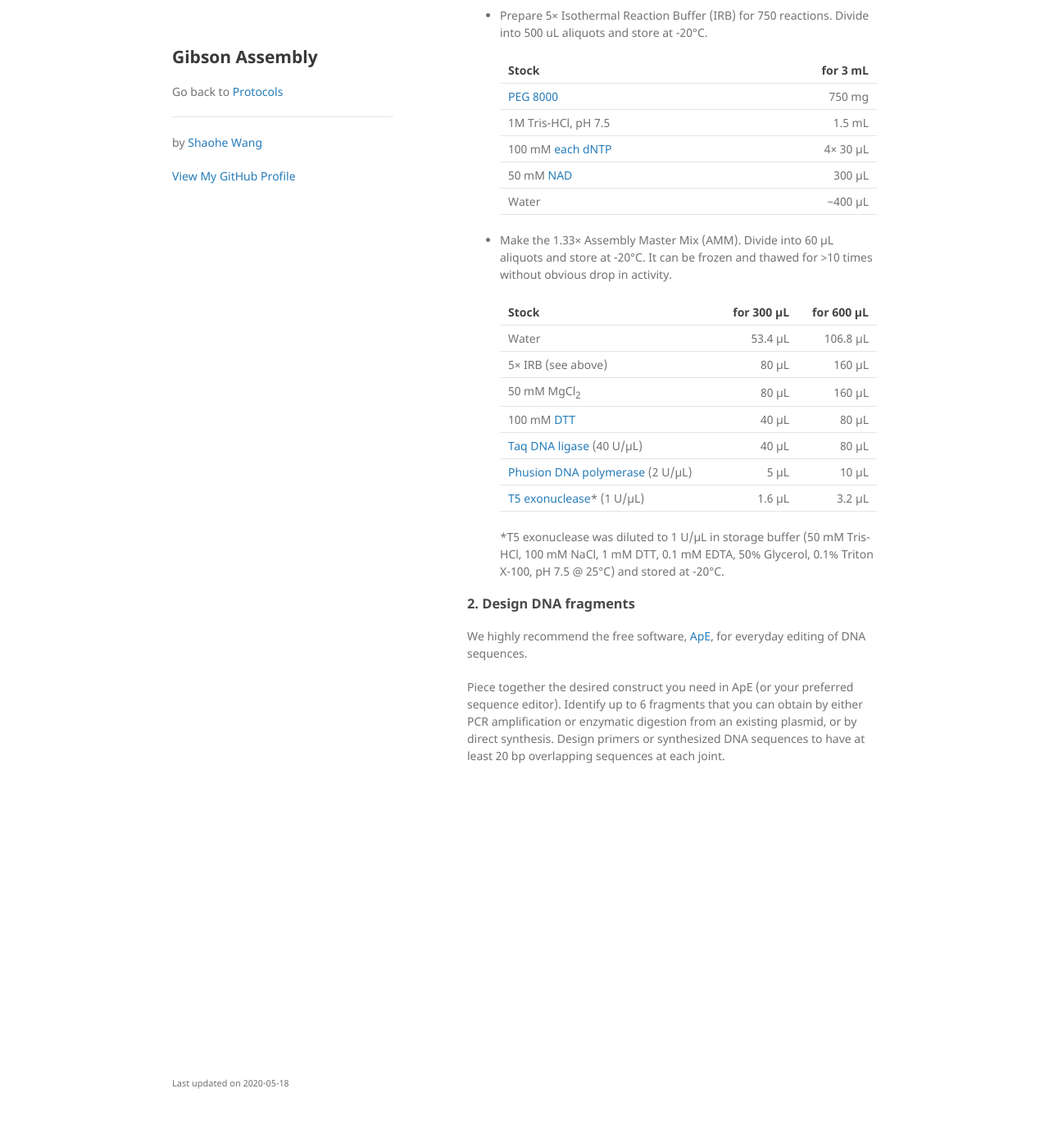
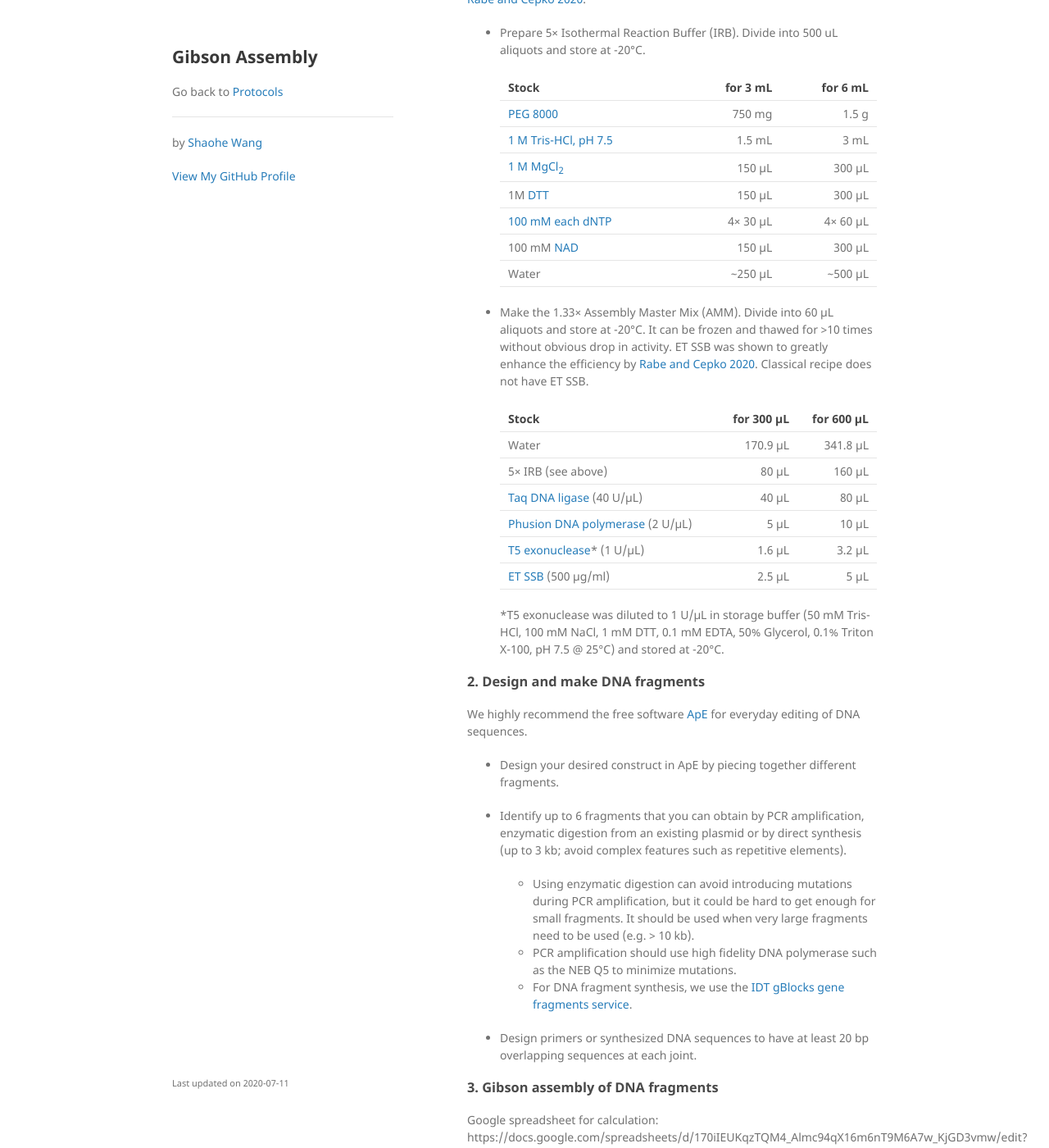
Before and after one commit to snownontrace/snownontrace.github.io, a Jekyll site: the page built from gibson-assembly.md, in a window 1280 px wide and 1400 px high, scrolled down 275 px. Shown: the whole window at 82% size. Built offline with Jekyll 4.4.1, drawn with Linux system fonts in a browser that asks for light colours; before the commit the page ends 1277 px from its top, so only the background shows below that; some of the changed text lies outside the part shown.

Commit message:
updated gibson assembly

```diff
--- a/gibson-assembly.md
+++ b/gibson-assembly.md
@@ -3,41 +3,61 @@ layout: protocols
 title: Gibson Assembly
 author: Shaohe Wang
 author_url: https://scholar.google.com/citations?user=R_-kJV4AAAAJ&hl=en
-date: 2020-05-18
+date: 2020-07-11
 ---
 
 [Gibson Assembly](https://doi.org/10.1038/nmeth.1318) uses a mixture of DNA 5’-exonuclease, polymerase and ligase to ligate 2~6 fragments with ≥ 20 bp overlapping ends into a circular plasmid in one step of 1-hour incubation at 50°C. This method gives us a great deal of freedom and allows scarless ligation of arbitrary fragments, which can be obtained from __PCR__, __enzymatic digestion__ or __synthesis__.
 
 ### 1. Prepare the Gibson Assembly Mix
 
-We use homemade Gibson Assembly mix, but you can also buy [NEB Gibson Assembly Mix](https://www.neb.com/products/e2611-gibson-assembly-master-mix#Product%20Information).
+We use homemade Gibson Assembly mix, but you can also buy [NEB Gibson Assembly Mix](https://www.neb.com/products/e2611-gibson-assembly-master-mix#Product%20Information). The following recipe is modified from [OpenWetWare](https://openwetware.org/wiki/Gibson_Assembly) and [Rabe and Cepko 2020](https://www.biorxiv.org/content/10.1101/2020.06.14.150979v1.full).
 
-- Prepare 5× Isothermal Reaction Buffer (IRB) for 750 reactions. Divide into 500 uL aliquots and store at -20°C.
+* Prepare 5× Isothermal Reaction Buffer (IRB). Divide into 500 uL aliquots and store at -20°C.
 
-  | Stock | for 3 mL |
-  |:---|---:|
-  | [PEG 8000](https://www.sigmaaldrich.com/catalog/product/aldrich/p2139?lang=en&region=US) | 750 mg |
-  | 1M Tris-HCl, pH 7.5 | 1.5 mL |
-  | 100 mM [each dNTP](https://www.neb.com/products/n0446-deoxynucleotide-solutionset#Product%20Information) | 4× 30 µL |
-  | 50 mM [NAD](https://www.sigmaaldrich.com/catalog/product/sial/n7004?lang=en&region=US) | 300 µL |
-  | Water | ~400 µL |
+  | Stock | for 3 mL | for 6 mL |
+  |:---|---:|---:|
+  | [PEG 8000](https://www.sigmaaldrich.com/catalog/product/aldrich/p2139?lang=en&region=US) | 750 mg | 1.5 g |
+  | [1 M Tris-HCl, pH 7.5](https://www.thermofisher.com/order/catalog/product/15567027#/15567027) | 1.5 mL | 3 mL |
+  | [1 M MgCl<sub>2</sub>](https://www.sigmaaldrich.com/catalog/search?term=M1028-100mL&interface=All&N=0&lang=en&region=US&focus=product) | 150 µL | 300 µL |
+	| 1M [DTT](https://www.sigmaaldrich.com/catalog/product/roche/dttro?lang=en&region=US) | 150 µL | 300 µL |
+  | [100 mM each dNTP](https://www.neb.com/products/n0446-deoxynucleotide-solutionset#Product%20Information) | 4× 30 µL | 4× 60 µL |
+  | 100 mM [NAD](https://www.sigmaaldrich.com/catalog/product/sigma/n0632?lang=en&region=US) | 150 µL | 300 µL |
+  | Water | ~250 µL | ~500 µL |
 
-- Make the 1.33× Assembly Master Mix (AMM). Divide into 60 µL aliquots and store at -20°C. It can be frozen and thawed for >10 times without obvious drop in activity.
+* Make the 1.33× Assembly Master Mix (AMM). Divide into 60 µL aliquots and store at -20°C. It can be frozen and thawed for >10 times without obvious drop in activity. ET SSB was shown to greatly enhance the efficiency by [Rabe and Cepko 2020](https://www.biorxiv.org/content/10.1101/2020.06.14.150979v1.full). Classical recipe does not have ET SSB.
 
   | Stock | for 300 µL | for 600 µL |
   |:---|---:|---:|
-  | Water	| 53.4 µL | 106.8 µL |
-	| 5× IRB (see above) | 80 µL | 160 µL |
-  | 50 mM MgCl<sub>2</sub> | 80 µL | 160 µL |
-	| 100 mM [DTT](https://www.sigmaaldrich.com/catalog/product/roche/dttro?lang=en&region=US) | 40 µL | 80 µL |
-	| [Taq DNA ligase](https://www.neb.com/products/m0208-taq-dna-ligase#Product%20Information) (40 U/µL) | 40 µL | 80 µL |
+  | Water	| 170.9 µL | 341.8 µL |
+  | 5× IRB (see above) | 80 µL | 160 µL |
+  | [Taq DNA ligase](https://www.neb.com/products/m0208-taq-dna-ligase#Product%20Information) (40 U/µL) | 40 µL | 80 µL |
   | [Phusion DNA polymerase](https://www.neb.com/products/m0530-phusion-high-fidelity-dna-polymerase#Product%20Information) (2 U/µL) | 5 µL | 10 µL |
   | [T5 exonuclease](https://www.neb.com/products/m0363-t5-exonuclease#Product%20Information)* (1 U/µL) | 1.6 µL | 3.2 µL |
+  | [ET SSB](https://www.neb.com/products/m2401-et-ssb#Product%20Information) (500 µg/ml) | 2.5 µL | 5 µL |
 
   *T5 exonuclease was diluted to 1 U/µL in storage buffer (50 mM Tris-HCl, 100 mM NaCl, 1 mM DTT, 0.1 mM EDTA, 50% Glycerol, 0.1% Triton X-100, pH 7.5 @ 25°C) and stored at -20°C.
 
-### 2. Design DNA fragments
+### 2. Design and make DNA fragments
 
-We highly recommend the free software, [ApE](https://jorgensen.biology.utah.edu/wayned/ape/), for everyday editing of DNA sequences.
+We highly recommend the free software [ApE](https://jorgensen.biology.utah.edu/wayned/ape/) for everyday editing of DNA sequences.
 
-Piece together the desired construct you need in ApE (or your preferred sequence editor). Identify up to 6 fragments that you can obtain by either PCR amplification or enzymatic digestion from an existing plasmid, or by direct synthesis. Design primers or synthesized DNA sequences to have at least 20 bp overlapping sequences at each joint.
+* Design your desired construct in ApE by piecing together different fragments.
+
+* Identify up to 6 fragments that you can obtain by PCR amplification, enzymatic digestion from an existing plasmid or by direct synthesis (up to 3 kb; avoid complex features such as repetitive elements).
+
+  - Using enzymatic digestion can avoid introducing mutations during PCR amplification, but it could be hard to get enough for small fragments. It should be used when very large fragments need to be used (e.g. > 10 kb).
+  - PCR amplification should use high fidelity DNA polymerase such as the NEB Q5 to minimize mutations.
+  - For DNA fragment synthesis, we use the [IDT gBlocks gene fragments service](https://www.idtdna.com/pages/products/genes-and-gene-fragments/double-stranded-dna-fragments/gblocks-gene-fragments).
+
+* Design primers or synthesized DNA sequences to have at least 20 bp overlapping sequences at each joint.
+
+### 3. Gibson assembly of DNA fragments
+
+Google spreadsheet for calculation:
+https://docs.google.com/spreadsheets/d/170iIEUKqzTQM4_Almc94qX16m6nT9M6A7w_KjGD3vmw/edit?usp=sharing
+
+
+### 4. Transformation of Gibson assembly reaction
+
+
+### 5. Troubleshooting
```
Also changed, not shown: index.md (+49 -3 lines), README.md.
